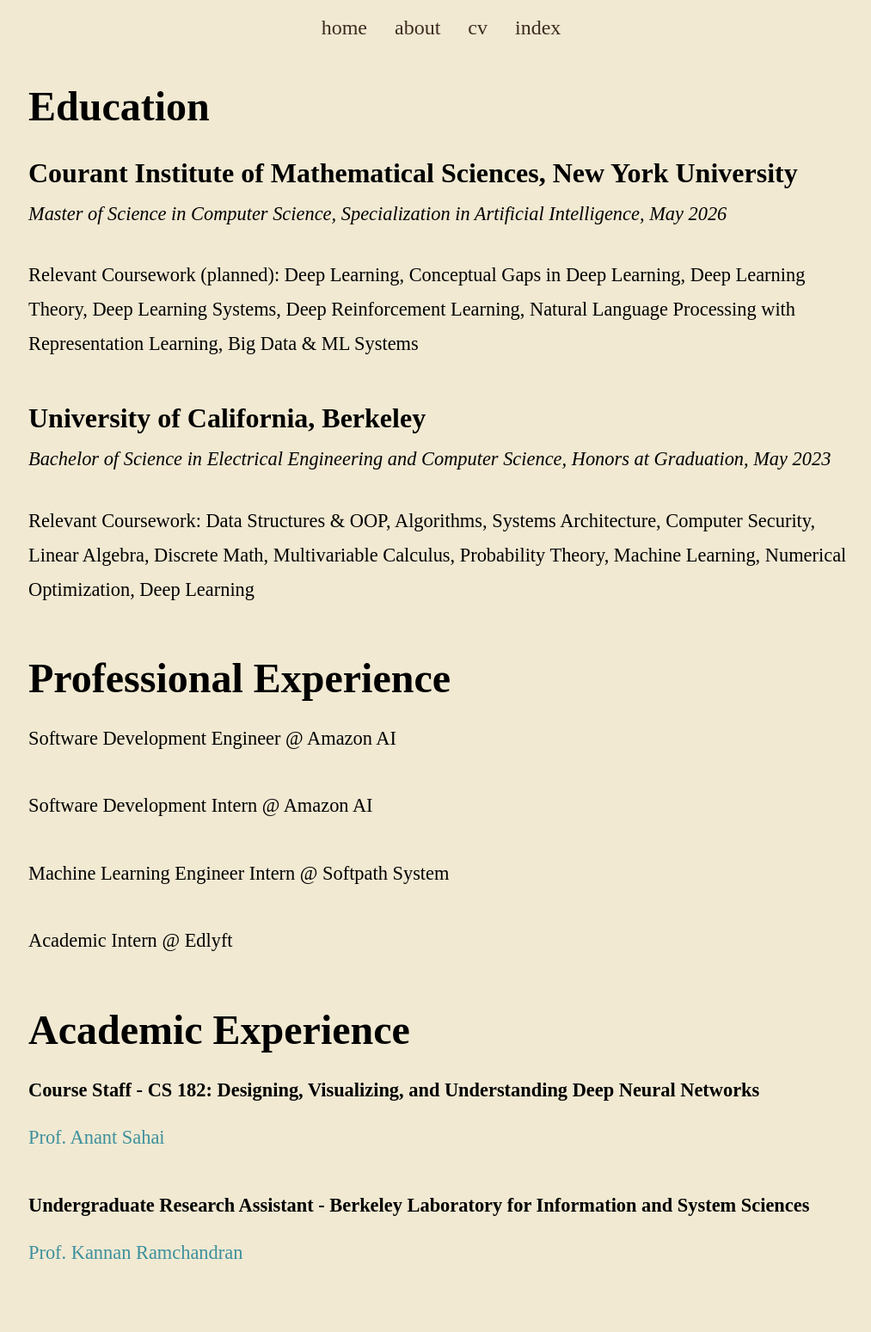
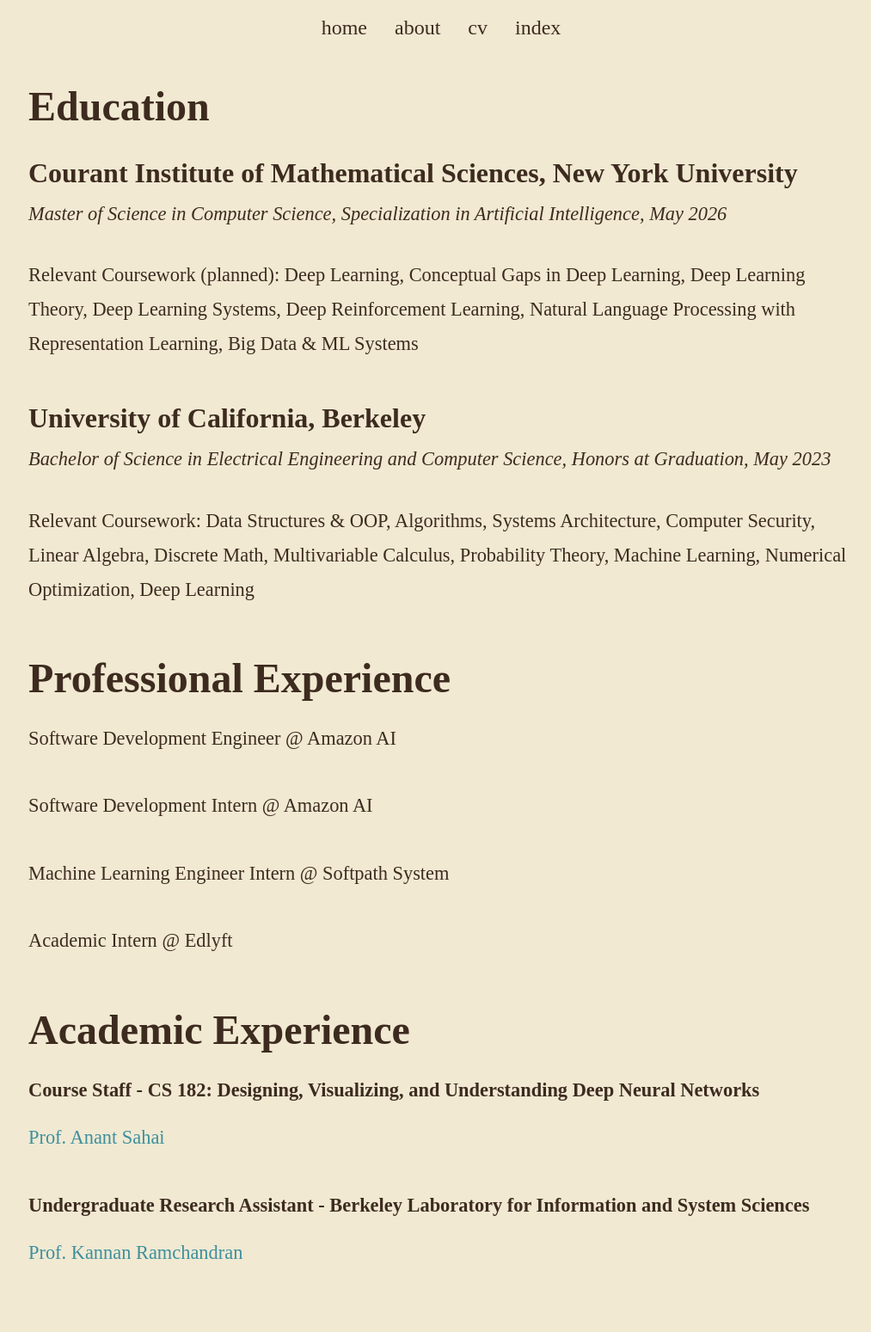
Before and after one commit to keatonelvins/keatonelvins.github.io, a Jekyll site: the page built from cv.md, in a window 1280 px wide. Shown: the whole page at 86% size, without its empty margins (127-1140 px from the left). Built offline with Jekyll 4.4.1, drawn with Linux system fonts in a browser that asks for light colours; some web fonts are replaced.

Commit message:
base font color update

```diff
--- a/_sass/_about.scss
+++ b/_sass/_about.scss
@@ -43,6 +43,7 @@
         padding: 3rem;
         font-size: 1.8rem;
         font-family: $bodyFont;
+        color: $bistre;
 
         @media (max-width: 900px) {
             width: 100%;
--- a/_sass/_cv.scss
+++ b/_sass/_cv.scss
@@ -9,6 +9,7 @@
         flex-direction: column;
         min-height: calc(100vh);
         font-family: $bodyFont;
+        color: $bistre;
 
         a {
             color: $cerulean;
```
